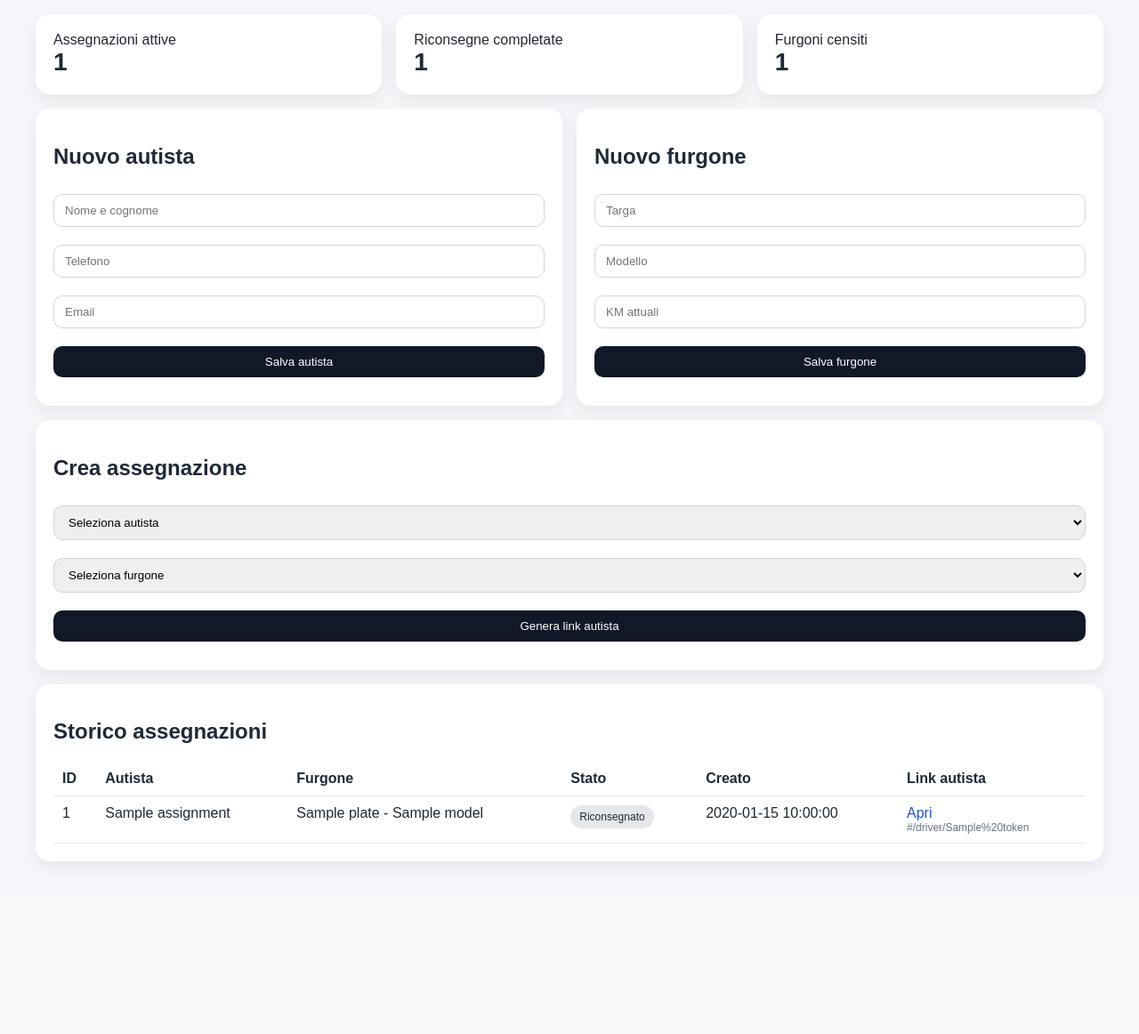
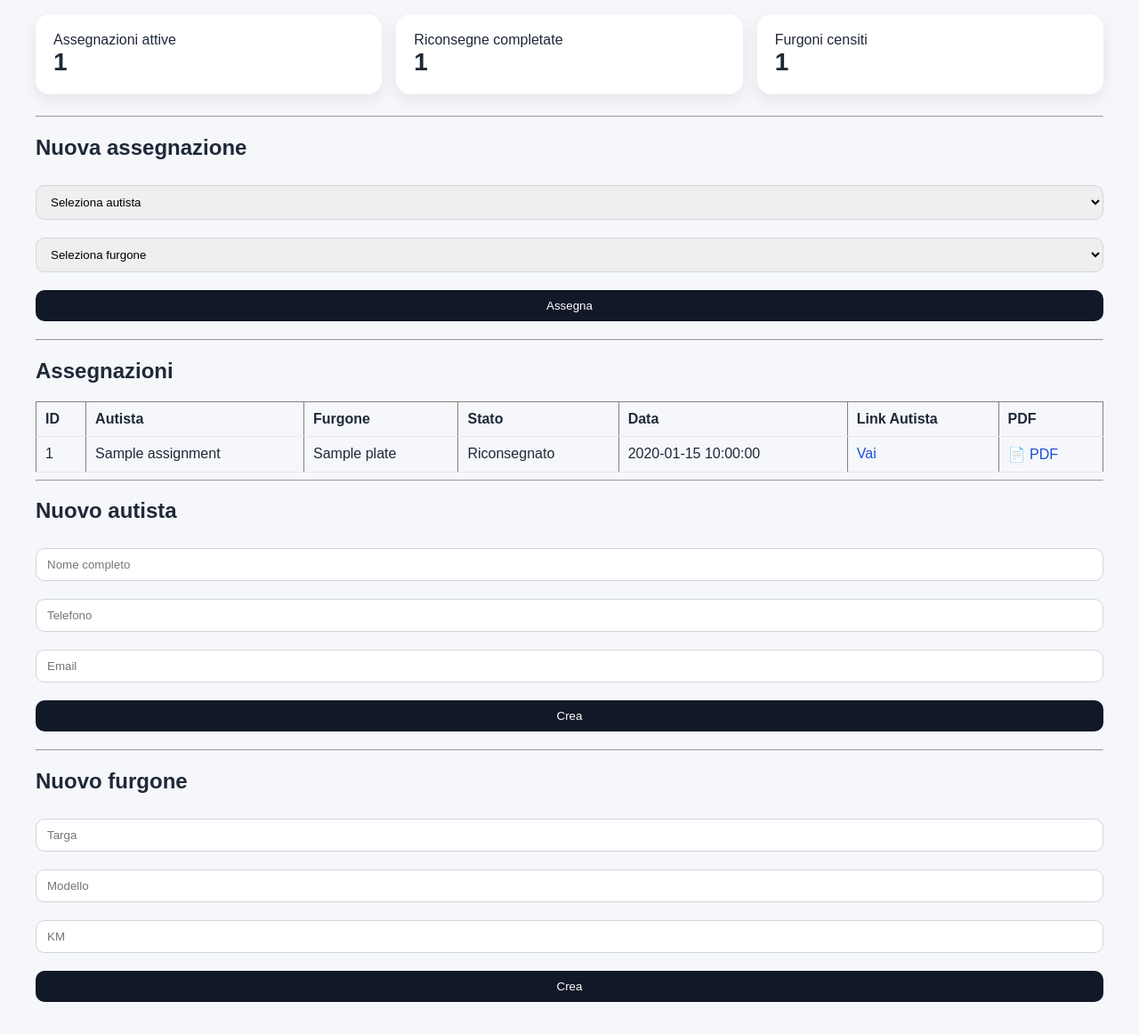
Before and after one commit to Mpa-flotta/furgoni-app, a Flask app: template templates/dashboard.html in a window 1280 px wide. Shown: the part 122-1284 px from the top of the page at 89% size. Before the commit the page ends 1098 px from the top, so only its background shows below. Run offline with Flask 3, Linux system fonts and the light colour scheme; the template is opened without the code that fills it: most values are stand-ins (such as "Sample title", 1, 10 or a date in 2020); some libraries are stand-ins or nearby versions.

Commit message:
Update dashboard.html

```diff
--- a/templates/dashboard.html
+++ b/templates/dashboard.html
@@ -1,5 +1,6 @@
 {% extends 'base.html' %}
 {% block content %}
+
 <div class="topbar">
   <div>
     <h1>Dashboard presa in carico furgoni</h1>
@@ -9,35 +10,24 @@
 </div>
 
 <div class="grid grid-3">
-  <div class="card"><div>Assegnazioni attive</div><div class="stats">{{ active_count }}</div></div>
-  <div class="card"><div>Riconsegne completate</div><div class="stats">{{ completed_count }}</div></div>
-  <div class="card"><div>Furgoni censiti</div><div class="stats">{{ vans|length }}</div></div>
+  <div class="card">
+    <div>Assegnazioni attive</div>
+    <div class="stats">{{ active_count }}</div>
   </div>
-
-<div class="grid grid-2">
   <div class="card">
-    <h2>Nuovo autista</h2>
-    <form method="post" action="{{ url_for('create_driver') }}">
-      <input type="text" name="full_name" placeholder="Nome e cognome" required>
-      <input type="text" name="phone" placeholder="Telefono">
-      <input type="email" name="email" placeholder="Email">
-      <button type="submit">Salva autista</button>
-    </form>
+    <div>Riconsegne completate</div>
+    <div class="stats">{{ completed_count }}</div>
   </div>
-
   <div class="card">
-    <h2>Nuovo furgone</h2>
-    <form method="post" action="{{ url_for('create_van') }}">
-      <input type="text" name="plate" placeholder="Targa" required>
-      <input type="text" name="model" placeholder="Modello" required>
-      <input type="number" name="current_km" placeholder="KM attuali">
-      <button type="submit">Salva furgone</button>
-    </form>
+    <div>Furgoni censiti</div>
+    <div class="stats">{{ vans|length }}</div>
   </div>
 </div>
 
-<div class="card">
-  <h2>Crea assegnazione</h2>
+<hr>
+
+<h2>Nuova assegnazione</h2>
+
 <form method="post" action="{{ url_for('create_assignment') }}">
   <select name="driver_id" required>
     <option value="">Seleziona autista</option>
@@ -45,44 +35,79 @@
       <option value="{{ d.id }}">{{ d.full_name }}</option>
     {% endfor %}
   </select>
+
   <select name="van_id" required>
     <option value="">Seleziona furgone</option>
     {% for v in vans %}
-        <option value="{{ v.id }}">{{ v.plate }} - {{ v.model }} ({{ v.status }})</option>
+      <option value="{{ v.id }}">{{ v.plate }} - {{ v.model }}</option>
     {% endfor %}
   </select>
-    <button type="submit">Genera link autista</button>
+
+  <button type="submit">Assegna</button>
 </form>
-</div>
 
-<div class="card" style="overflow-x:auto;">
-  <h2>Storico assegnazioni</h2>
-  <table>
+<hr>
+
+<h2>Assegnazioni</h2>
+
+<table border="1" cellpadding="10" cellspacing="0">
   <thead>
     <tr>
       <th>ID</th>
       <th>Autista</th>
       <th>Furgone</th>
       <th>Stato</th>
-        <th>Creato</th>
-        <th>Link autista</th>
+      <th>Data</th>
+      <th>Link Autista</th>
+      <th>PDF</th>
     </tr>
   </thead>
+
   <tbody>
     {% for a in assignments %}
     <tr>
       <td>{{ a.id }}</td>
       <td>{{ a.driver_name }}</td>
-        <td>{{ a.plate }} - {{ a.model }}</td>
-        <td><span class="badge">{{ a.status }}</span></td>
+      <td>{{ a.plate }}</td>
+      <td>{{ a.status }}</td>
       <td>{{ a.created_at }}</td>
+
       <td>
-          <a href="{{ url_for('driver_portal', token=a.token) }}" target="_blank">Apri</a>
-          <div class="small">{{ app_base_url }}{{ url_for('driver_portal', token=a.token) }}</div>
+        <a href="{{ url_for('driver_portal', token=a.token) }}" target="_blank">
+          Vai
+        </a>
+      </td>
+
+      <td>
+        <a href="{{ url_for('genera_pdf', assignment_id=a.id) }}" target="_blank">
+          📄 PDF
+        </a>
       </td>
     </tr>
     {% endfor %}
   </tbody>
 </table>
-</div>
+
+<hr>
+
+<h2>Nuovo autista</h2>
+
+<form method="post" action="{{ url_for('create_driver') }}">
+  <input type="text" name="full_name" placeholder="Nome completo" required>
+  <input type="text" name="phone" placeholder="Telefono">
+  <input type="email" name="email" placeholder="Email">
+  <button type="submit">Crea</button>
+</form>
+
+<hr>
+
+<h2>Nuovo furgone</h2>
+
+<form method="post" action="{{ url_for('create_van') }}">
+  <input type="text" name="plate" placeholder="Targa" required>
+  <input type="text" name="model" placeholder="Modello" required>
+  <input type="number" name="current_km" placeholder="KM">
+  <button type="submit">Crea</button>
+</form>
+
 {% endblock %}
```
Lines whose indentation alone changed are shown as unchanged.
